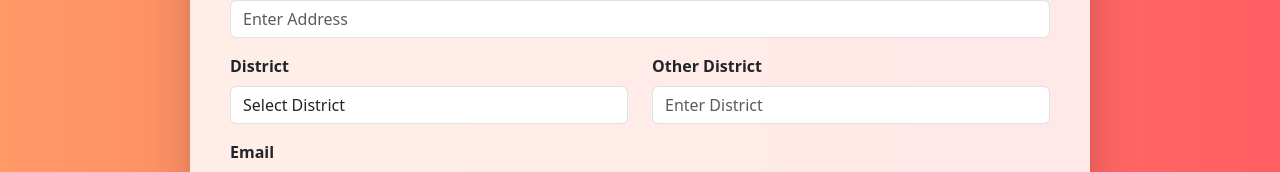
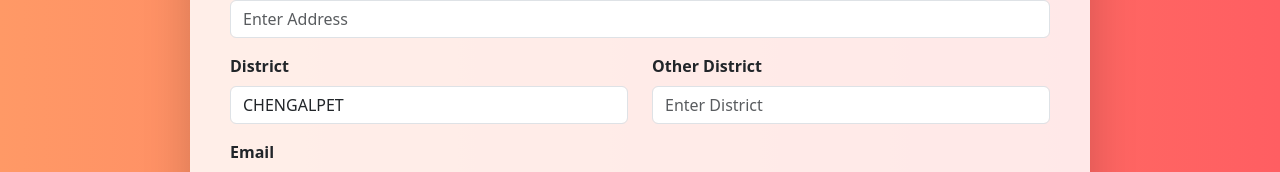
Before and after one commit to MurugananthamB/eyecamp-frontend, a React (Vite) app: page /dashboard in a window 1280 px wide. Shown: the part 412-584 px from the top of the page. Built offline with nearby package versions, Linux system fonts and the light colour scheme.

Commit message:
fields settled

```diff
--- a/src/main.jsx
+++ b/src/main.jsx
@@ -5,7 +5,7 @@ import "./index.css";
 import App from "./App.jsx";
 
 createRoot(document.getElementById("root")).render(
-//  <StrictMode>
+  <StrictMode>
     <App />
- // </StrictMode>
+  </StrictMode>
 );
--- a/src/pages/editDischarge.jsx
+++ b/src/pages/editDischarge.jsx
@@ -54,7 +54,9 @@ const handleSubmit = async (e) => {
         () => window.alert("Patient Data added Successfully! ✅"),
         100
       ); // ✅ Alert Fix
-      setTimeout(() => navigate("/dashboard"), 500);
+      setTimeout(() => {navigate("/dashboard");
+      window.location.reload();
+    } ,500);
 
       setFormData({
         dateOfDischarge: "",
@@ -76,9 +78,6 @@ const handleSubmit = async (e) => {
     setIsSubmitting(false);
   }
 };
-
-
-
 
   const handleLogout = () => {
     setFormData({}); // Clear form data
--- a/src/pages/formContext.jsx
+++ b/src/pages/formContext.jsx
@@ -13,7 +13,7 @@ export const FormProvider = ({ children }) => {
     age: "",
     mobile: "",
     address: "",
-    district: "",
+    district: "CHENGALPET",
     otherDistrict: "",
     email: "",
     visualRight: "",
@@ -25,10 +25,11 @@ export const FormProvider = ({ children }) => {
     surgeryDate: "",
     surgeryPlace: "Melmaruvathur",
     operatedEye: "",
-    registrationDatetime: "",
+    // registrationDatetime: "",
     otDateTime: "",
     followPlace: "Melmaruvathur",
     ownGlasses: "No",
+    referredBy: "Camp",
   });
 
   return (
```
